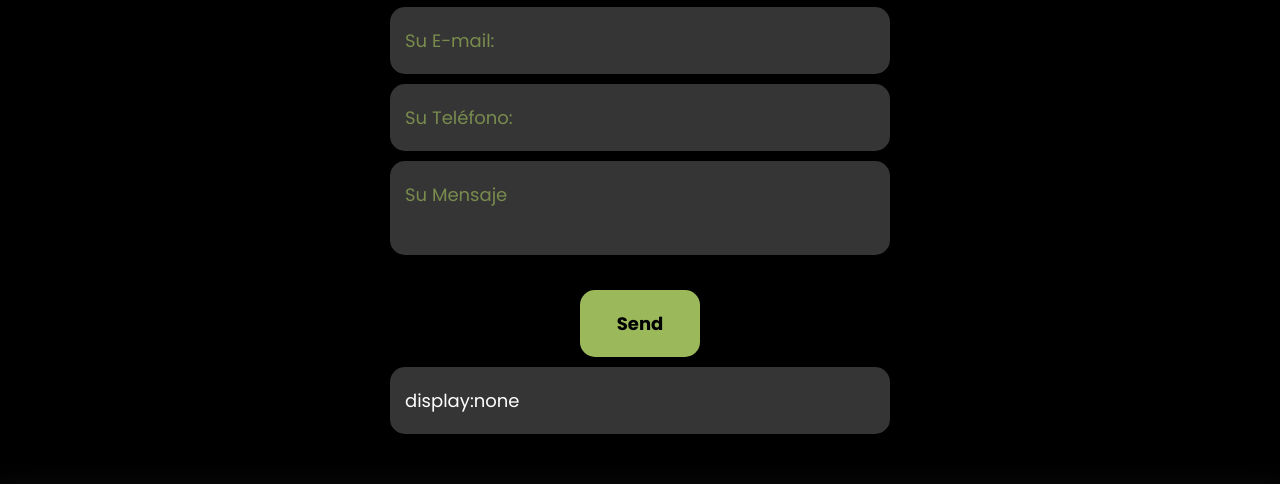
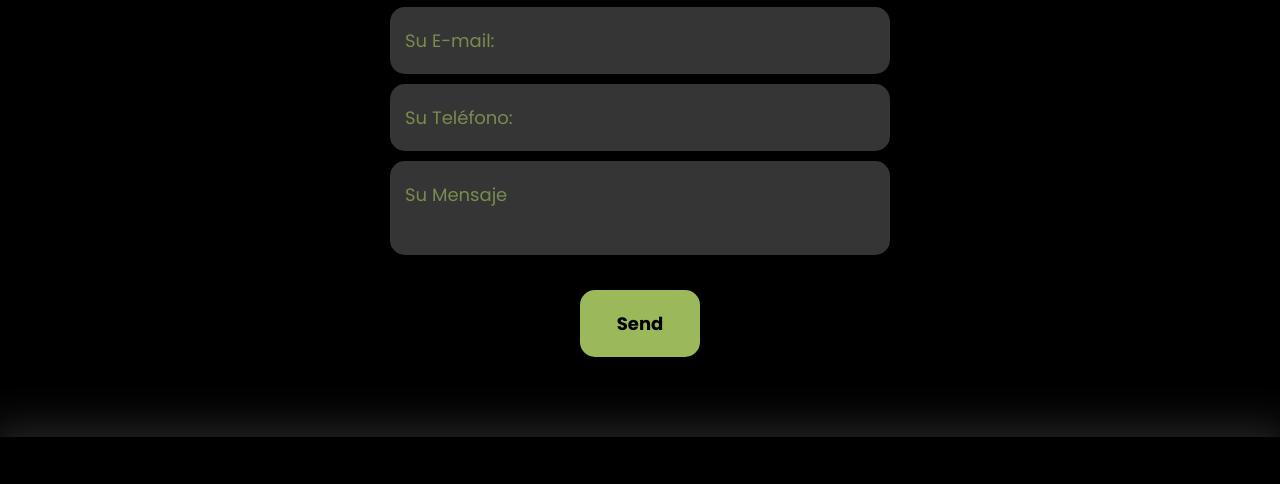
Before and after one commit to VictorinProgramming/Portf-lio, a plain HTML site: page src/translate/es-es/index.html in a window 1280 px wide. Shown: the part 5269-5753 px from the top of the page. Drawn offline with nearby package versions, Linux system fonts and the light colour scheme.

Commit message:
Update index.html
form es

```diff
--- a/src/translate/es-es/index.html
+++ b/src/translate/es-es/index.html
@@ -228,7 +228,6 @@
                     <div class="btn-enviar"><input type="submit" value="Send"></div>
 
                     <input type= "hidden" name= "_subject" value= "Novo Contato!">
-                    <input type= "text" name= "_honey" value= "display:none">
                     <input type= "hidden" name= "_captcha" value= "false">
                 </form> <!--Form-->
             </div> <!--Interface-->
```
